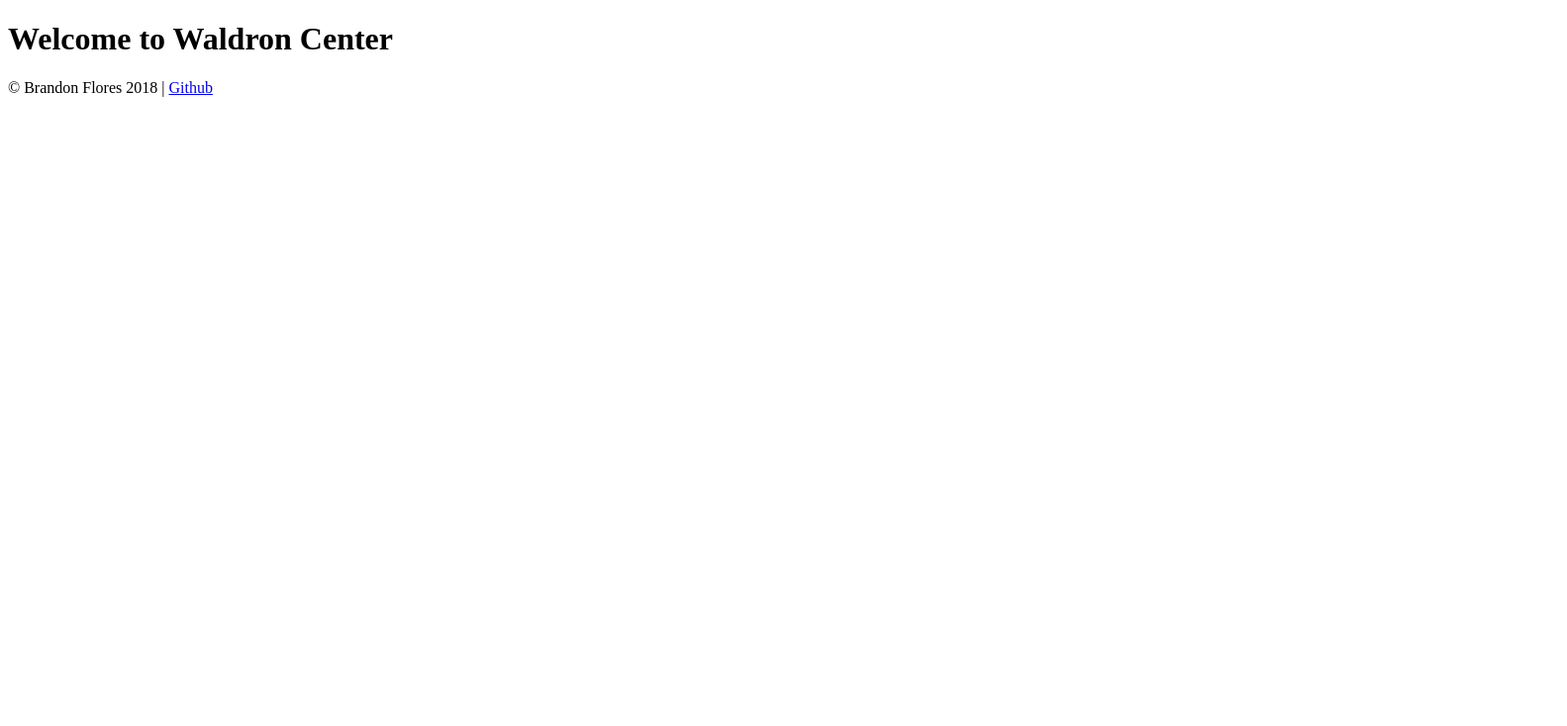
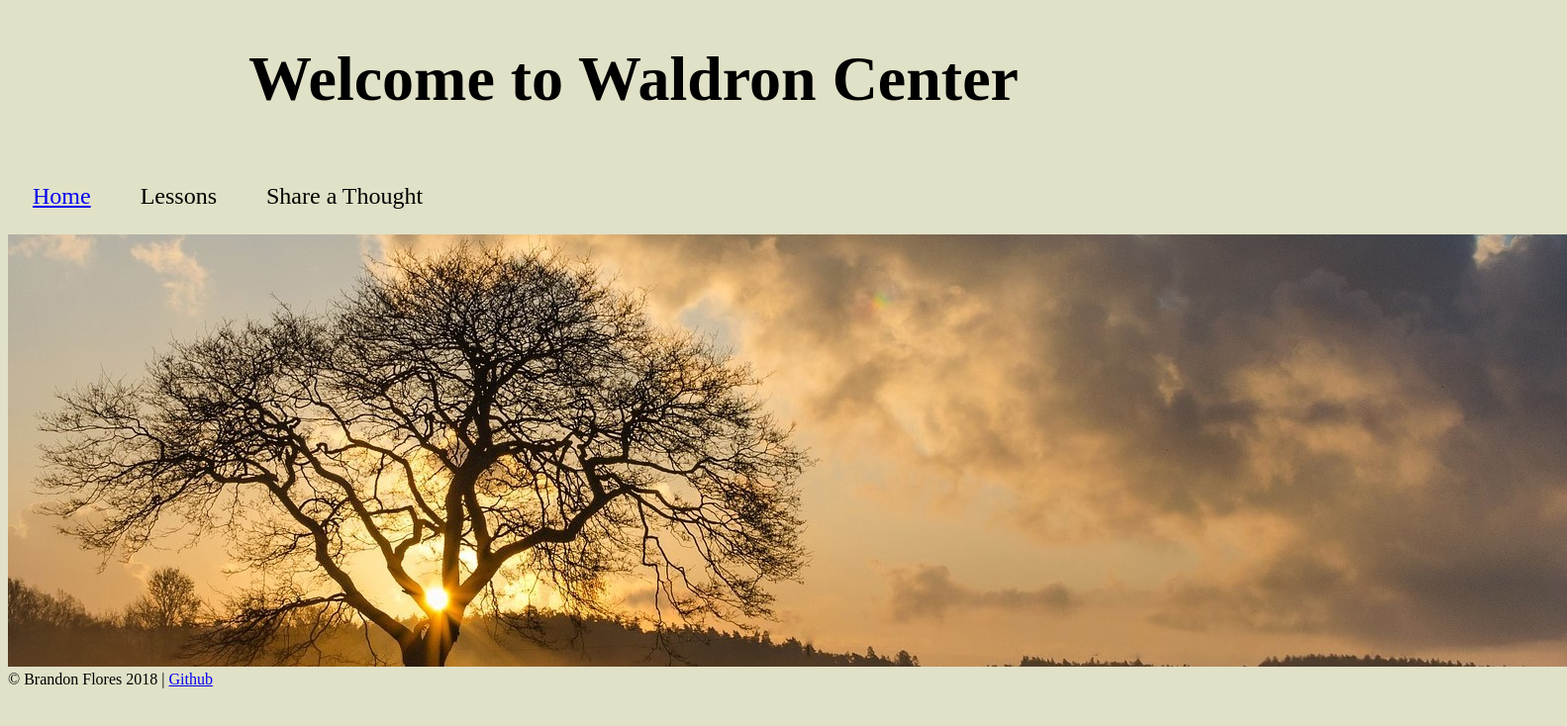
Before and after one commit to bflores0094/bflores0094.github.io, a plain HTML site: page index.html in a window 1280 px wide. Shown: the whole page at 99% size, 1583 px wide, since content can reach past the window. Drawn offline with Linux system fonts and the light colour scheme.

Commit message:
css styling
made some styles

```diff
--- a/index.html
+++ b/index.html
@@ -3,13 +3,23 @@
 <head>
   <meta charset="utf-8">
   <title>Waldron Center</title>
-  <link rel="stylesheet" href="styles/main.css">
+  <link rel="stylesheet" href="style/main.css">
 </head>
 <body>
   <header>
     <h1>Welcome to Waldron Center</h1>
+
+	<nav id="menu">
+	  <ul>
+	    <li><a href="index.html">Home</a></li>
+	    <li>Lessons</li>
+	    <li>Share a Thought</li>
+	  </ul>
+	</nav>
+
   </header>
   <main>
+  <img id="tree" src="image/tree.jpg" alt="Tree of Life" ></img>
 
 
 
--- /dev/null
+++ b/style/main.css
@@ -0,0 +1,43 @@
+h1 {
+	color: black;
+	text-align:center;
+	font-size: 4em;
+}
+
+img.tree {
+	width:50%;
+	height:200px;
+	margin-left:500px;
+	display:block;
+}
+
+body {
+	background-color: rgb(225, 225, 200);
+}
+
+h3 {
+	text-align: center;
+}
+
+ul {
+	display:inline;
+	list-style-type:none;
+	font-size:1.5em;
+
+}
+
+ul li {
+	float:left;
+	margin:15px;
+	padding:10px;
+	text-decoration:none;
+}
+
+ul li:hover {
+	background-color:white;
+}
+
+ul li:visited {
+	color: pink;
+	text-decoration:none;
+}
```
Also changed, not shown: image/tree.jpg (added).
